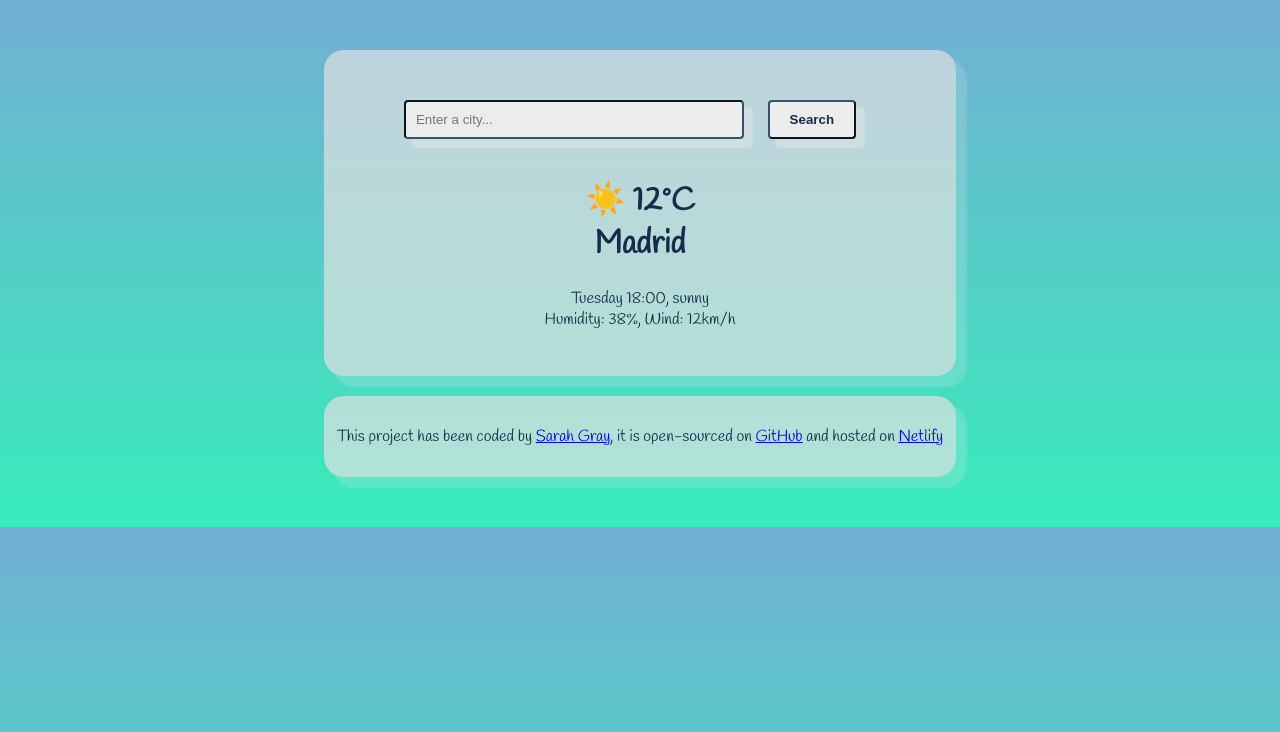
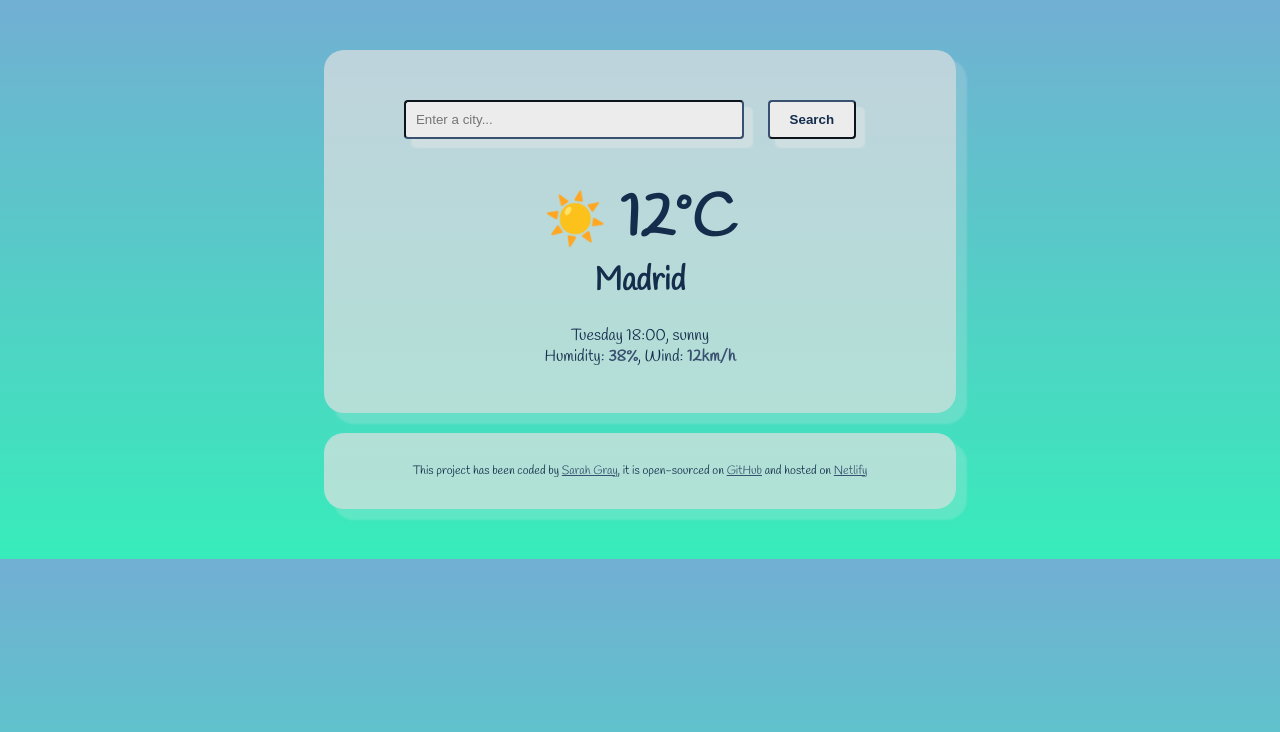
Before and after one commit to SL-GW/Weather-Project-Application, a plain HTML site: page index.html in a window 1280 px wide. Drawn offline with Linux system fonts and the light colour scheme.

Commit message:
Added classes to h1

```diff
--- a/index.css
+++ b/index.css
@@ -4,6 +4,18 @@ body {
   font-family: "Handlee", cursive;
   font-style: normal;
   font-weight: 400;
+}
+
+a {
+  color: #385170;
+}
+
+.weather-icon {
+  font-size: 50px;
+}
+
+.current-temperature {
+  font-size: 60px;
 }
 
 .top-box {
@@ -61,3 +73,12 @@ body {
   color: #ececec;
   transition: ease-in-out 3ms;
 }
+
+.weather-data {
+  color: #385170;
+  font-weight: bold;
+}
+
+.footnote {
+  font-size: 12px;
+}
--- a/index.html
+++ b/index.html
@@ -27,14 +27,24 @@
           <input type="submit" value="Search" class="search-button" />
         </form>
 
-        <h1>☀️ 12ºC<br />Madrid</h1>
-        <p>Tuesday 18:00, sunny<br />Humidity: 38%, Wind: 12km/h</p>
+        <h1>
+          <span class="weather-icon">☀️</span
+          ><span class="current-temperature"> 12ºC</span><br />
+          Madrid
+        </h1>
+
+        <p>
+          Tuesday 18:00, sunny<br />Humidity:
+          <span class="weather-data">38%</span>, Wind:
+          <span class="weather-data">12km/h</span>
+        </p>
       </div>
 
       <div class="bottom-box">
+        <div class="footnote">
           This project has been coded by
-        <a href="https://github.com/SL-GW" target="_blank">Sarah Gray</a>, it is
-        open-sourced on
+          <a href="https://github.com/SL-GW" target="_blank">Sarah Gray</a>, it
+          is open-sourced on
           <a
             href="https://github.com/SL-GW/Weather-Project-Application"
             target="_blank"
@@ -48,5 +58,6 @@
           >
         </div>
       </div>
+    </div>
   </body>
 </html>
```
Lines whose indentation alone changed are shown as unchanged.
